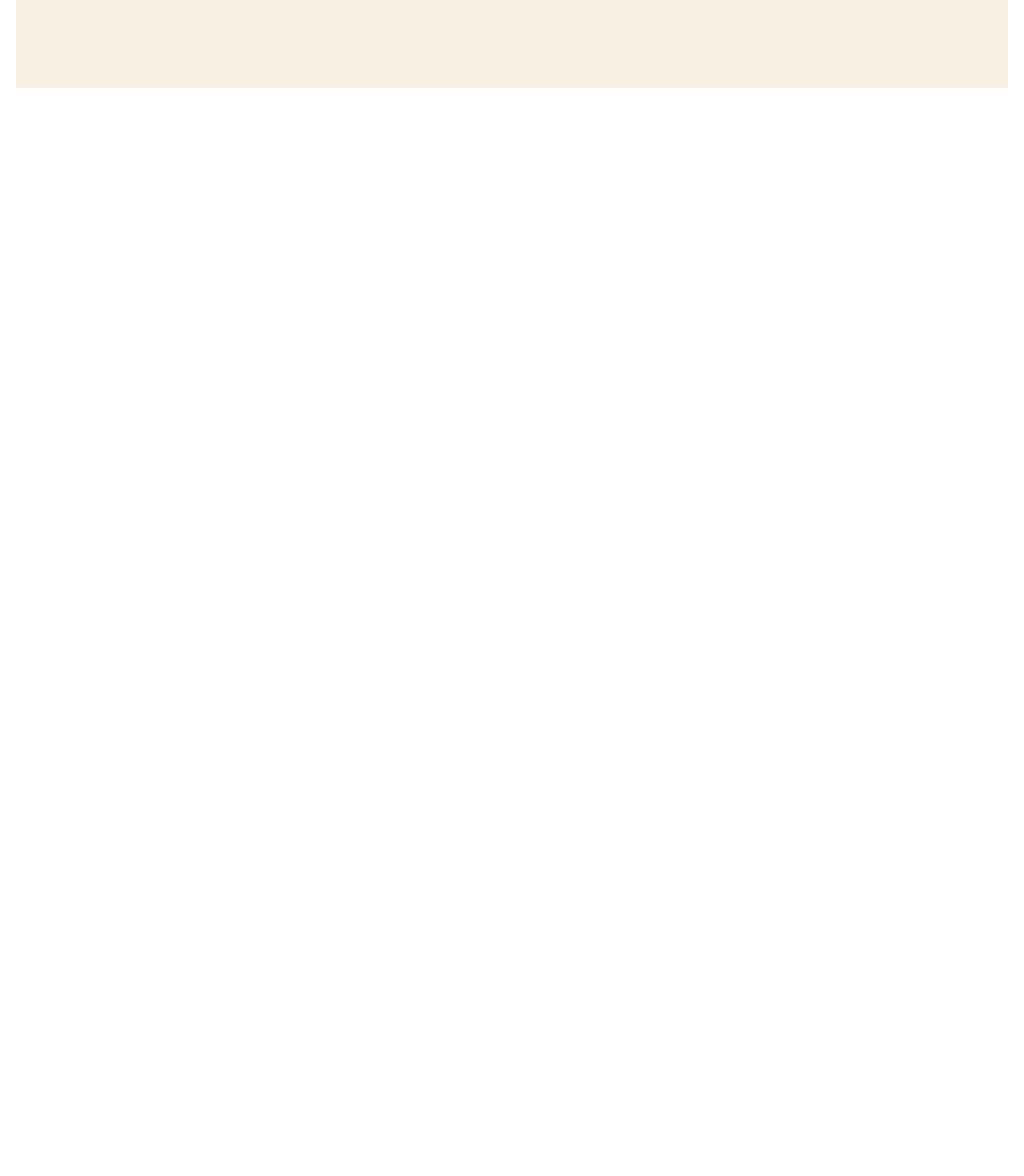
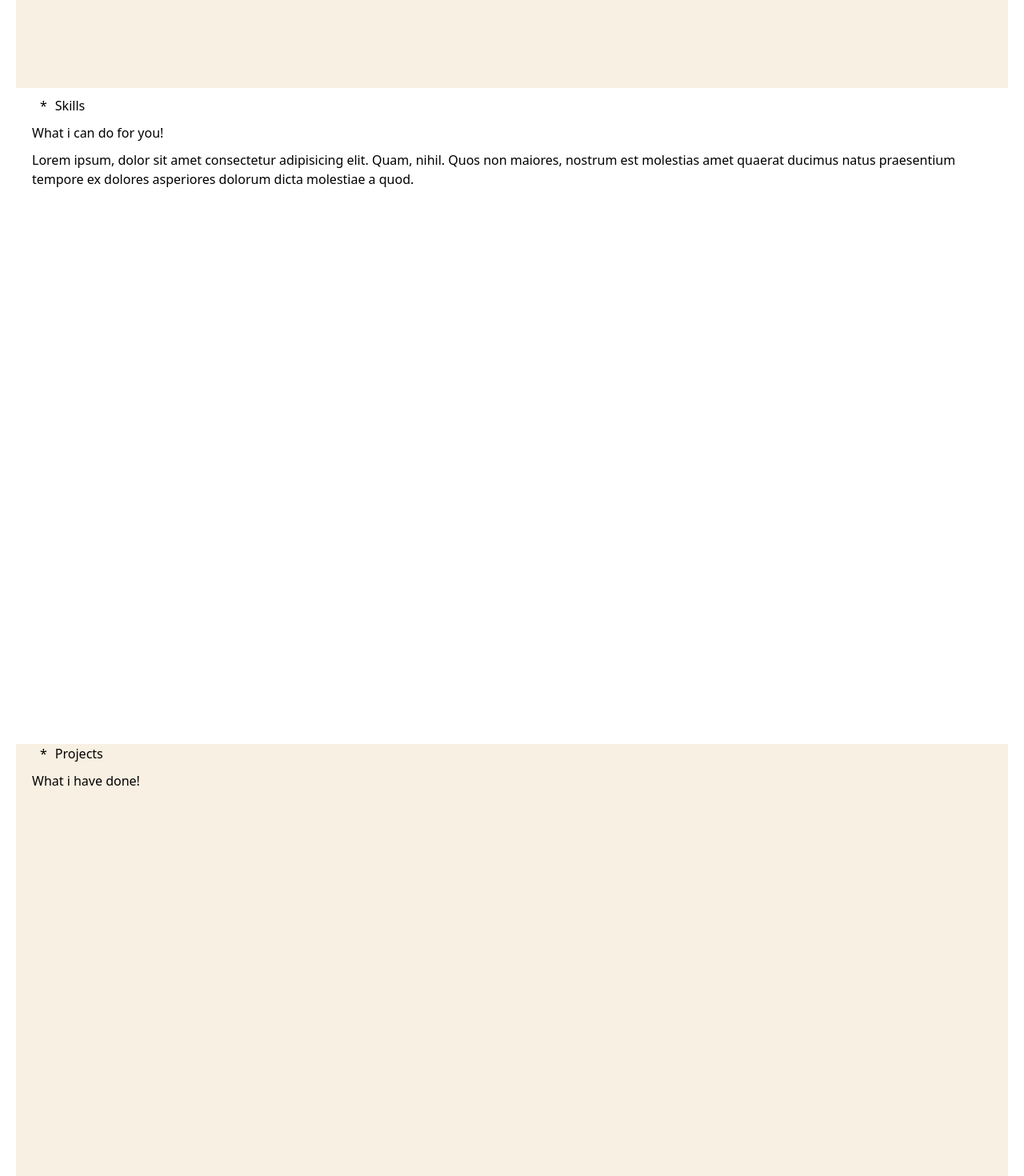
Before and after one commit to obeyMandipa/myportfolio, a Vue app: page / in a window 1280 px wide. Shown: the part 700-2170 px from the top of the page at 80% size. Before the commit the page ends 820 px from the top, so only its background shows below. Built offline with nearby package versions, Linux system fonts and the light colour scheme.

Commit message:
added the elements to add my skills, and set up the projects pages

```diff
--- a/src/App.vue
+++ b/src/App.vue
@@ -8,7 +8,7 @@
       <section class="home">
         <header class="border-b-2 h-[80px] bg-[#f8f0e2]">
           <div class="flex justify-center items-center gap-28"> <!-- Center the div -->
-            <p class="text-[50px] text-orange-600 font-bold mt-[-30px] font-family-">R<span class="text-black">ufaro</span> </p>
+            <p class="text-[50px] text-orange-600 font-bold mt-[-30px]">R<span class="text-black">ufaro</span> </p>
             <ul class="flex gap-8 ml-8"> <!-- Add space between list items -->
               <li class="text-[19px] h-[60px] border-b-2 hover:text-orange-600 hover:border-orange-600 cursor-pointer">Home</li>
               <li class="text-[19px] h-[60px] border-b-2 hover:text-orange-600 hover:border-orange-600 cursor-pointer">Skills</li>
@@ -19,11 +19,11 @@
           </div>
         </header>
 
-        <div class="flex justify-center mt-[60px]">
+        <div class="flex justify-center mt-[60px] ">
           <div class="w-[700px] mt-[60px]">
             <p class="absolute mt-[5px]"><span class="text-orange-600  pt-[-60px]">*</span>Web developer</p>
-            <p class="text-[80px] font-bold">Hello! I am Rufaro Mandipa</p>
-            <p>Lorem ipsum dolor, sit amet consectetur adipisicing elit. Asperiores fugit sequi iure ipsam sed temporibus! Odio magnam accusamus eos quia, facere soluta expedita laudantium dolorem, pariatur voluptates quod iste aspernatur!</p>
+            <p class="text-[80px] font-bold ">Hello! I am Rufaro Mandipa</p>
+            <p class="w-[550px]">Lorem ipsum dolor, sit amet consectetur adipisicing elit. Asperiores fugit sequi iure ipsam sed temporibus! Odio magnam accusamus eos quia, facere soluta expedita laudantium dolorem, pariatur voluptates quod iste aspernatur!</p>
 
             <div class="">
               <button class="h-[50px] w-[120px] bg-orange-600">Lets talk</button>
@@ -45,12 +45,30 @@
         </div>
 
       </section>
-      <section>
+
+      <section class="skills ">
+        <div class="ml-[270px] mt-[60px]">
+          <p class="absolute mt-[-10px]"><span class="text-orange-600  pt-[-60px]">*</span>Skills</p>
+          <p class="text-[60px] font-bold ">What i can do for you!</p>
+          <p class="w-[550px]">Lorem ipsum, dolor sit amet consectetur adipisicing elit. Quam, nihil. Quos non maiores, nostrum est molestias amet quaerat ducimus natus praesentium tempore ex dolores asperiores dolorum dicta molestiae a quod.</p>
+        </div>
+
+        <div class="flex justify-center mt-[60px] space-x-[80px]">
+          <div class="w-[400px] h-[500px] border-orange-600  border-l-[5px] border-t-[5px] rounded-[20px] shadow-2xl"></div>
+          <div class="w-[400px] h-[500px] border-orange-600  border-l-[5px] border-b-[5px] rounded-[20px] shadow-2xl"></div>
+          <div class="w-[400px] h-[500px] border-orange-600  border-l-[5px] border-t-[5px] rounded-[20px] shadow-2xl"></div>
+        </div>
+      </section>
+
+      <section class="projects">
+
+        <div class="absolute ml-[270px] mt-[80px]">
+          <p class="absolute mt-[-10px]"><span class="text-orange-600  pt-[-60px]">*</span>Projects</p>
+          <p class="text-[60px] font-bold ">What i have done!</p>
+        </div>
 
       </section>
-      <section>
 
-      </section>
       <section>
 
       </section>
@@ -69,4 +87,16 @@
     height: 100vh;
     background-color: #f8f0e2;
   }
+
+  .skills {
+    height: 100vh;
+    background-color: #ffffff;
+  }
+
+  .projects {
+    height: 100vh;
+    background-color: #f8f0e2;
+  }
+
+
   </style>
```
